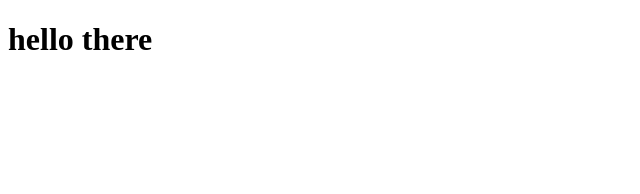
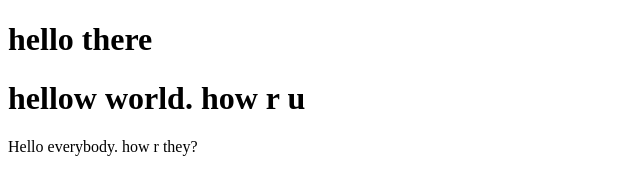
Before and after one commit to selina-webjourney/myfirstwebjourney, a plain HTML site: page index.html in a window 1280 px wide. Shown: the whole page, without its empty margins (0-640 px from the left). Drawn offline with Linux system fonts and the light colour scheme.

Commit message:
hearingselina

```diff
--- a/index.html
+++ b/index.html
@@ -7,5 +7,7 @@
 </head>
 <body>
     <h1>hello there </h1>
+    <h1> hellow world. how r u</h1>
+    <p> Hello everybody. how r they?</p>
 </body>
 </html>
```
